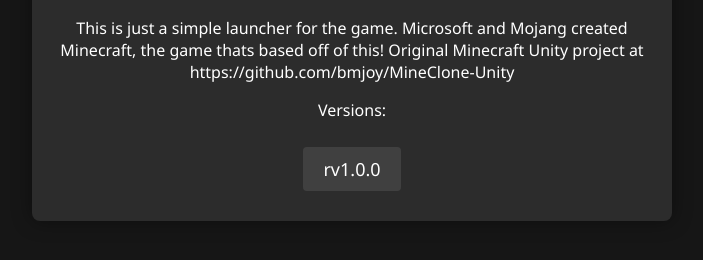
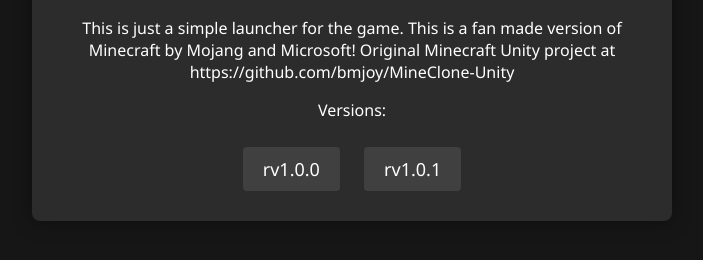
Before and after one commit to astraaxd/hypercraft, a plain HTML site: page index.html in a window 1280 px wide. Shown: the part 124-384 px from the top of the page, without its empty margins (288-991 px from the left). Drawn offline with Linux system fonts and the light colour scheme.

Commit message:
Update index.html

```diff
--- a/index.html
+++ b/index.html
@@ -44,9 +44,10 @@
 <body>
     <div class="launcher">
         <h1>Hypercraft</h1>
-        <p>This is just a simple launcher for the game. Microsoft and Mojang created Minecraft, the game thats based off of this! Original Minecraft Unity project at https://github.com/bmjoy/MineClone-Unity</p>
+        <p>This is just a simple launcher for the game. This is a fan made version of Minecraft by Mojang and Microsoft! Original Minecraft Unity project at https://github.com/bmjoy/MineClone-Unity</p>
         <p>Versions:</p>
         <a href="https://peanutdev.github.io/hypercraft/rv1.0.0" target="_blank" class="button">rv1.0.0</a>
+        <a href="https://peanutdev.github.io/hypercraft/rv1.0.1" target="_blank" class="button">rv1.0.1</a>
     </div>
 </body>
 </html>
```
